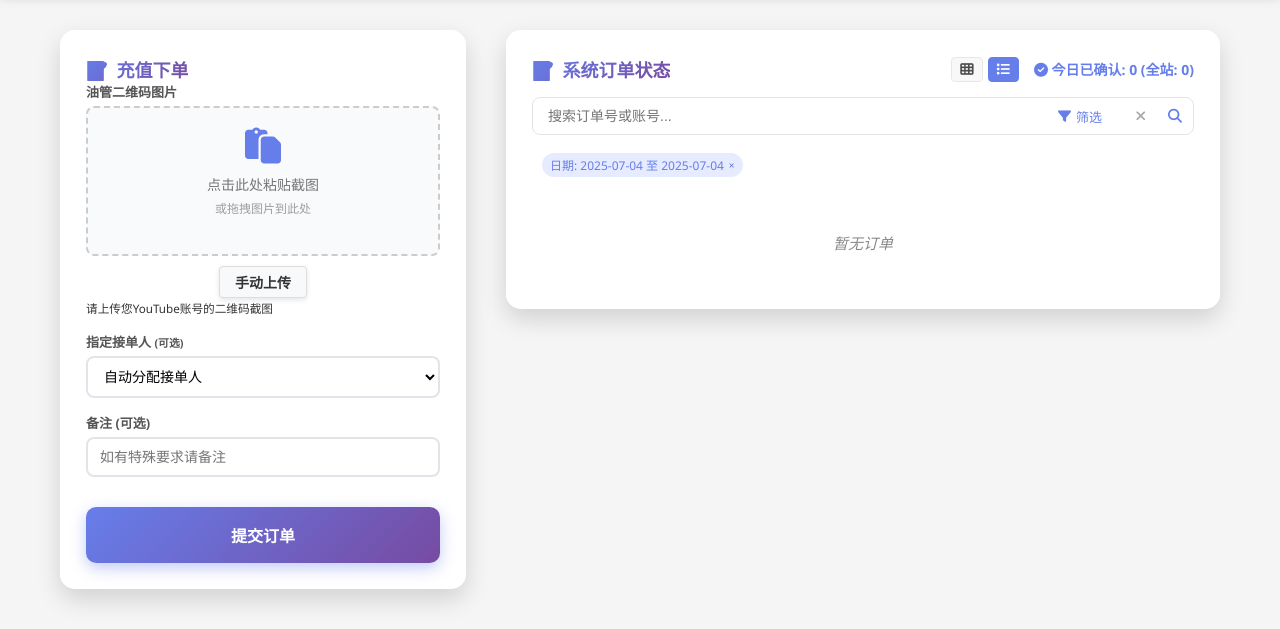
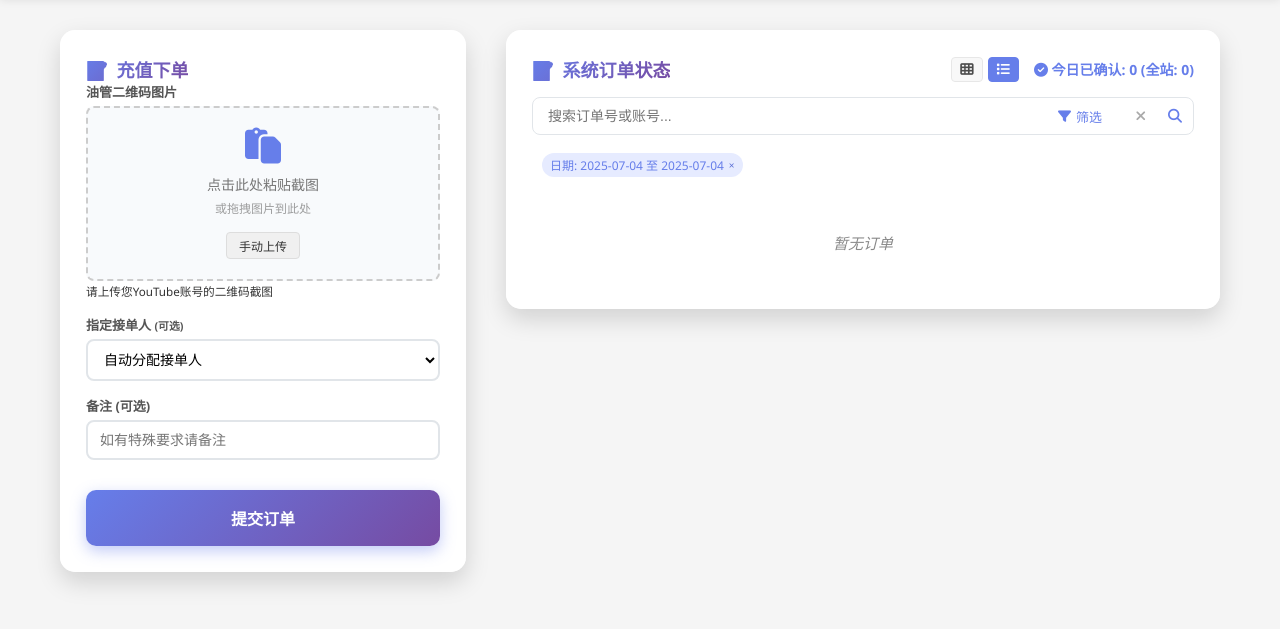
Before and after one commit to kidrauhl123/testbot, a Flask app: page / in a window 1280 px wide. Shown: the part 65-694 px from the top of the page. Run offline with Flask 3, Linux system fonts and the light colour scheme; a user stored in the database is signed in; data that the repository does not hold is empty; some libraries are stand-ins or nearby versions.

Commit message:
Update index.html

```diff
--- a/templates/index.html
+++ b/templates/index.html
@@ -1164,11 +1164,9 @@
                         <i class="fas fa-paste"></i>
                         <span>点击此处粘贴截图</span>
                         <span class="small">或拖拽图片到此处</span>
+                        <button type="button" id="manualUploadBtn" class="manual-upload-btn">手动上传</button>
                       </div>
                       <div class="image-preview" id="imagePreview"></div>
-                    </div>
-                    <div class="manual-upload-btn-container">
-                      <button type="button" id="manualUploadBtn" class="btn btn-sm btn-secondary">手动上传</button>
                     </div>
                     <small class="form-text text-muted">请上传您YouTube账号的二维码截图</small>
                   </div>
@@ -1227,22 +1225,18 @@
                       border-radius: 8px;
                       box-shadow: 0 2px 8px rgba(0,0,0,0.1);
                     }
-                    .manual-upload-btn-container {
-                      display: flex;
-                      justify-content: center;
-                      margin-top: 10px;
-                    }
-                    #manualUploadBtn {
-                      padding: 5px 15px;
-                      font-size: 14px;
-                      background-color: #f8f9fa;
+                    .manual-upload-btn {
+                      margin-top: 15px;
+                      padding: 4px 12px;
+                      font-size: 12px;
+                      background-color: #f0f0f0;
                       border: 1px solid #ddd;
                       border-radius: 4px;
                       color: #333;
                       cursor: pointer;
                     }
-                    #manualUploadBtn:hover {
-                      background-color: #e9ecef;
+                    .manual-upload-btn:hover {
+                      background-color: #e6e6e6;
                     }
                   </style>
                   <div class="form-group">
```
